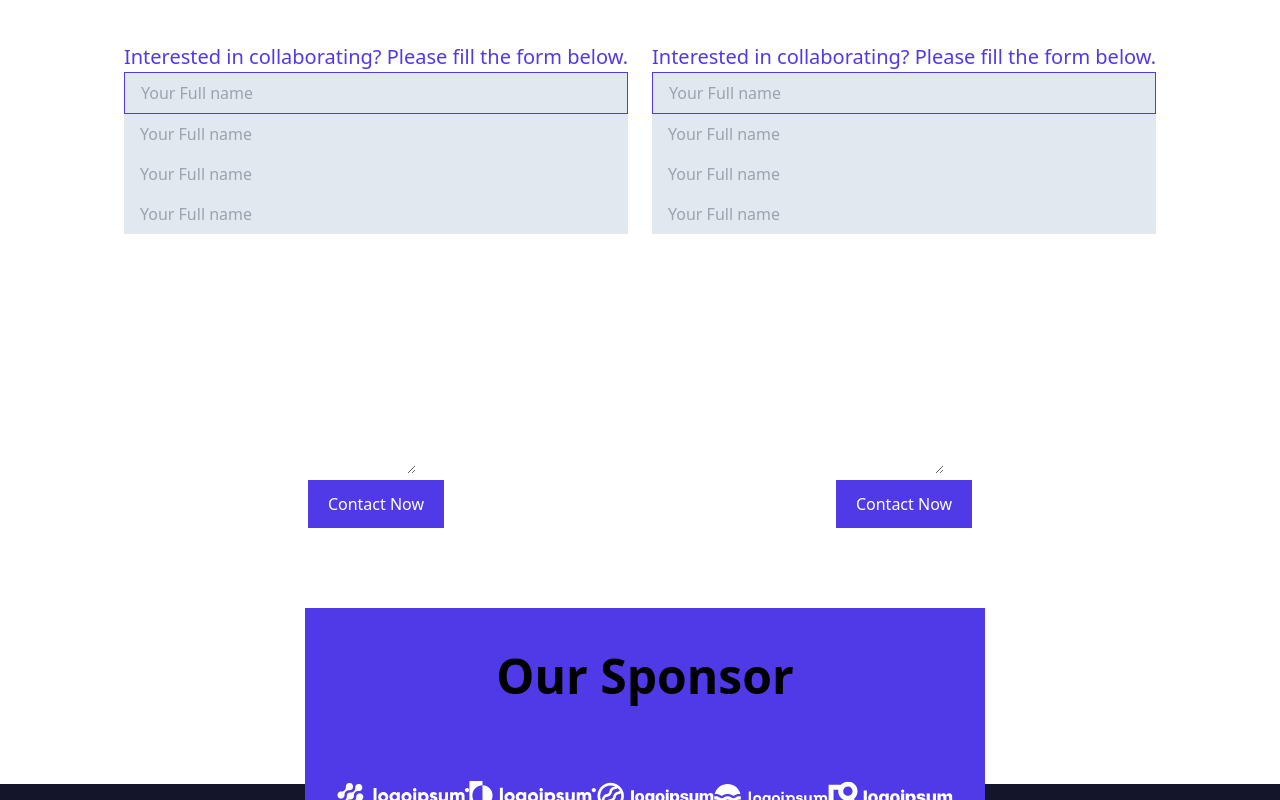
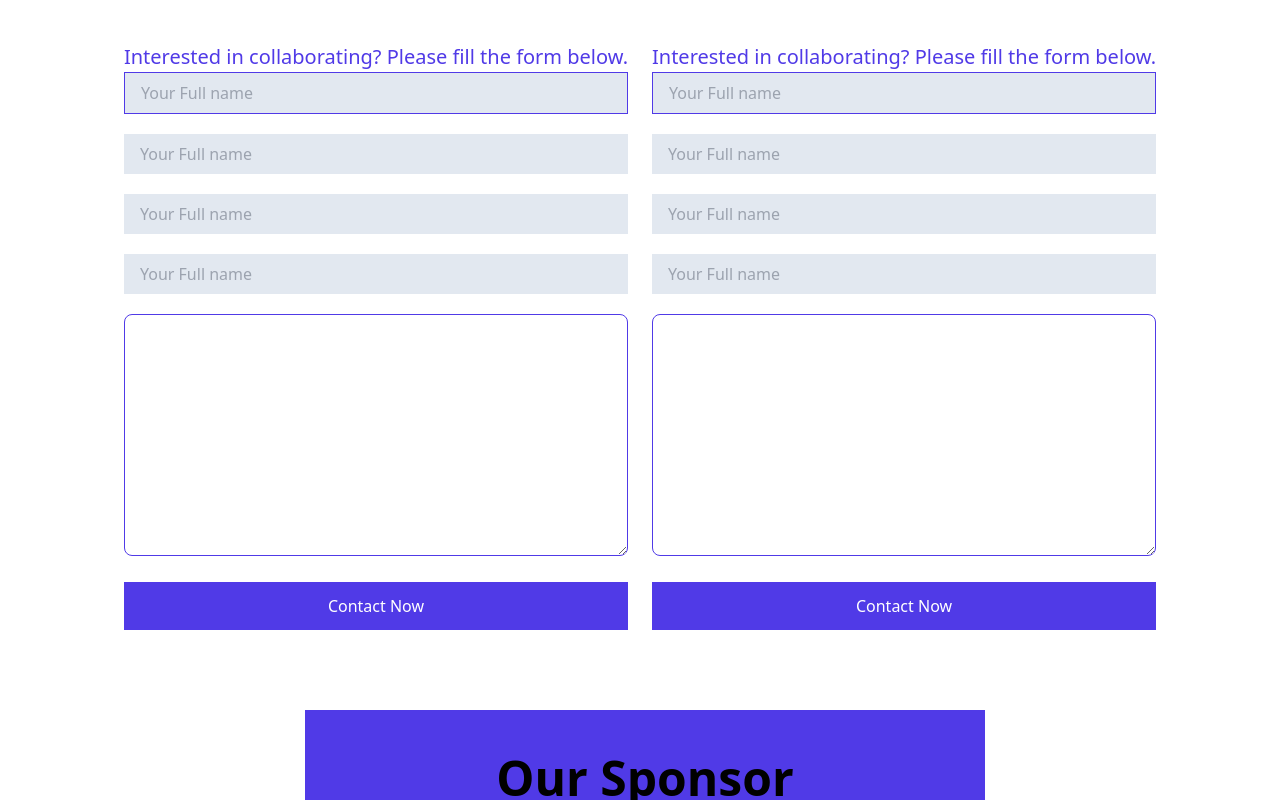
Before and after one commit to ImranGreet/podcast, a Vue app: page /contact_us in a window 1280 px wide. Shown: the top 800 px of the page. Built offline with nearby package versions, Linux system fonts and the light colour scheme.

Commit message:
animae package has been defined

```diff
--- a/package.json
+++ b/package.json
@@ -9,6 +9,8 @@
     "preview": "vite preview"
   },
   "dependencies": {
+    "@heroicons/vue": "^2.1.1",
+    "animejs": "^3.2.2",
     "vue": "^3.3.11",
     "vue-router": "4"
   },
--- /dev/null
+++ b/src/Pages/About.vue
@@ -0,0 +1,23 @@
+<template>
+  <section>
+    <Teammember />
+    <div class="w-full h-10"></div>
+    <div class="w-full grid grid-cols-4">
+      <Sponsor> </Sponsor>
+    </div>
+  </section>
+</template>
+
+<script>
+import SponsorOne from "../assets/svgs/SponsorOne.vue";
+import Sponsor from "../components/About/Sponsor.vue";
+import Teammember from "../components/ReuseCompos/Teammember.vue";
+
+export default {
+  name: "About",
+  components: { Teammember, Sponsor, SponsorOne },
+};
+</script>
+
+<style>
+</style>
--- a/src/Pages/Contact.vue
+++ b/src/Pages/Contact.vue
@@ -1,5 +1,5 @@
 <template>
-  <section class="w-full text-default">
+  <section class="text-default">
     <div class="w-full flex justify-between items-center gap-x-6">
       <div class="w-1/2">
         <Contactform />
--- /dev/null
+++ b/src/components/About/Sponsor.vue
@@ -0,0 +1,21 @@
+<template>
+  <div class="max-w-lg bg-accentColor h-40">
+    <div
+      class="w-11/12 mx-auto flex flex-col justify-center items-center h-full"
+    >
+      <slot></slot>
+    </div>
+  </div>
+</template>
+
+<script>
+import SponsorOne from "../../assets/svgs/SponsorOne.vue";
+
+export default {
+  name: "Sponsor",
+  components: { SponsorOne },
+};
+</script>
+
+<style>
+</style>
--- a/src/components/Contact/Contactform.vue
+++ b/src/components/Contact/Contactform.vue
@@ -1,5 +1,5 @@
 <template>
-  <div class="w-full flex flex-col justify-center items-center ">
+  <div class="w-full flex flex-col justify-between items-start">
     <div class="space-y-3 w-full">
       <h3 class="text-xl font-headThree">Contact Us</h3>
       <h4 class="text-xl text-accentColor">
@@ -7,9 +7,8 @@
       </h4>
     </div>
     <form
-      action="#"
-      method="post"
-      class="w-full flex flex-col justify-between items-center"
+
+      class="w-full flex flex-col justify-between items-center gap-y-5"
     >
       <div class="w-full">
         <label for="name" class="sr-only">Full Name</label>
@@ -54,9 +53,15 @@
 
       <div class="w-full">
         <label for="name" class="sr-only">Description</label>
-        <textarea name="" id="" cols="30" rows="10"></textarea>
+        <textarea
+          name=""
+          id=""
+          cols="30"
+          rows="10"
+          class="w-full border border-accentColor rounded-lg"
+        ></textarea>
       </div>
-      <button class="bg-accentColor px-5 py-3">Contact Now</button>
+      <button class="bg-accentColor px-5 py-3 w-full">Contact Now</button>
     </form>
   </div>
 </template>
--- /dev/null
+++ b/src/components/ReuseCompos/Teammember.vue
@@ -0,0 +1,32 @@
+<template>
+  <div class="max-w-sm">
+    <div class="w-full">
+      <div class="w-full flex flex-col justify-center items-center">
+        <img
+          src="https://images.unsplash.com/photo-1705779235006-4111cb1a889e?q=80&w=1974&auto=format&fit=crop&ixlib=rb-4.0.3&ixid=M3wxMjA3fDB8MHxwaG90by1wYWdlfHx8fGVufDB8fHx8fA%3D%3D"
+          alt=""
+          class="w-full h-64 object-cover"
+        />
+      </div>
+      <!-- network name -->
+      <div class="w-full text-start">
+        <h1 class="text-4xl font-headline text-textColor">Xennifer Ahmed</h1>
+        <small>Founder <span>&#38;</span> CEO </small>
+        <div class="w-full flex gap-x-3">
+          <a href="#">Fb</a>
+          <a href="#">Fb</a>
+          <a href="#">Fb</a>
+        </div>
+      </div>
+    </div>
+  </div>
+</template>
+
+<script>
+export default {
+  name: "Teammember",
+};
+</script>
+
+<style>
+</style>
--- a/src/router/index.js
+++ b/src/router/index.js
@@ -35,6 +35,11 @@ const routes = [
         name: 'contact',
         component: () => import('../Pages/Contact.vue'),
     },
+    {
+        path: '/about',
+        name: 'about',
+        component: () => import('../Pages/About.vue'),
+    },
 ];
 
 const router = createRouter({
```
Also changed, not shown: 2 other files (tests, documents, lock files or other folders).
